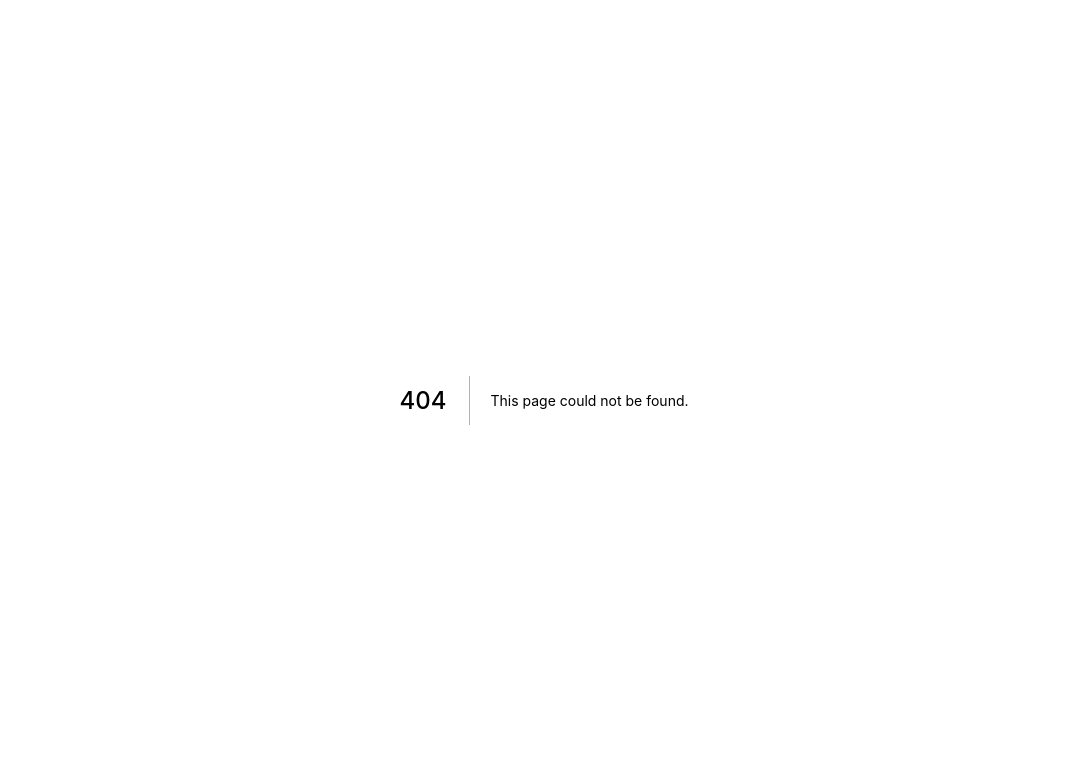
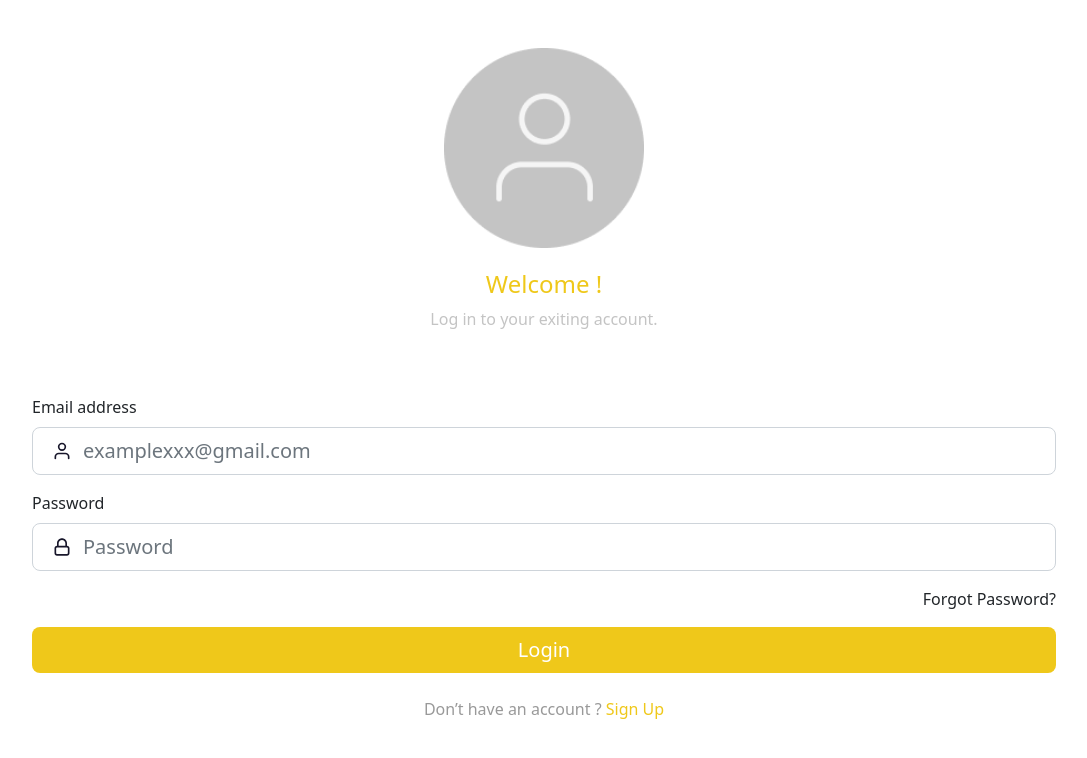
Before and after one commit to ilhamyusuf27/recipenation-next-js, a Next.js app: page /login in a window 1280 px wide. Before the commit this address had no page. Shown: the top 758 px of the page, without its empty margins (96-1183 px from the left). Built offline with nearby package versions, Linux system fonts and the light colour scheme.

Commit message:
[ADD] halaman login

```diff
--- a/package.json
+++ b/package.json
@@ -9,9 +9,12 @@
     "lint": "next lint"
   },
   "dependencies": {
+    "bootstrap": "^5.2.0",
     "next": "12.2.3",
     "react": "18.2.0",
-    "react-dom": "18.2.0"
+    "react-dom": "18.2.0",
+    "react-icons": "^4.4.0",
+    "sass": "^1.54.0"
   },
   "devDependencies": {
     "eslint": "8.20.0",
--- /dev/null
+++ b/pages/login.js
@@ -0,0 +1,59 @@
+/* eslint-disable react/no-unescaped-entities */
+import React from "react";
+import Image from "next/image";
+import loginStyle from "../styles/pages/login.module.scss";
+import { FiUser } from "react-icons/fi";
+import { CgLock } from "react-icons/cg";
+
+function login() {
+	return (
+		<div className={loginStyle.login}>
+			<div className="mb-5 text-center">
+				<Image src="/images/login-icon.png" alt="icons" width="200px" height="200px" />
+				<h4 className="mt-3">Welcome !</h4>
+				<p>Log in to your exiting account.</p>
+			</div>
+			<div className={loginStyle.formStyle}>
+				<form>
+					{/* Input email */}
+					<div className="mb-3">
+						<label htmlFor="email" className="form-label">
+							Email address
+						</label>
+						<div className={loginStyle.wrapper}>
+							<FiUser className={loginStyle.iconUser} size={20} color="#18172B" />
+							<input type="email" className="form-control form-control-lg" placeholder="examplexxx@gmail.com" id="email" required />
+						</div>
+					</div>
+
+					{/* Input password */}
+					<div className="mb-3">
+						<label htmlFor="password" className="form-label">
+							Password
+						</label>
+						<div className={loginStyle.wrapper}>
+							<CgLock className={loginStyle.iconUser} size={20} color="#18172B" />
+							<input type="password" className="form-control form-control-lg" placeholder="Password" id="password" required />
+						</div>
+					</div>
+					<div className={loginStyle.linkForgot}>
+						<a>Forgot Password?</a>
+					</div>
+
+					{/* Button Login */}
+					<div className="d-grid gap-2">
+						<button className="btn btn-primary btn-lg" type="submit">
+							Login
+						</button>
+					</div>
+
+					<p className={loginStyle.dontHaveAccount}>
+						Don’t have an account ? <a>Sign Up</a>
+					</p>
+				</form>
+			</div>
+		</div>
+	);
+}
+
+export default login;
--- a/styles/Home.module.css
+++ b/styles/Home.module.scss
@@ -1,3 +1,5 @@
+@import "./colors.module.scss";
+
 .container {
   padding: 0 2rem;
 }
@@ -29,7 +31,7 @@
 }
 
 .title a {
-  color: #0070f3;
+  color: $primary-color;
   text-decoration: none;
 }
 
--- /dev/null
+++ b/styles/colors.module.scss
@@ -0,0 +1,10 @@
+$primary-color: #EFC81A;
+$secondary-color: #F5F5F5;
+$bg-color: #ffffff;
+
+
+// Text Color
+$primary-text-color: #18172B;
+$secondary-text-color: #666666;
+$ternary-text-color: #999999;
+$input-text-color: #C4C4C4;
--- /dev/null
+++ b/styles/pages/login.module.scss
@@ -0,0 +1,70 @@
+@import '../colors.module.scss';
+
+.login {
+
+    display: flex;
+    align-items: center;
+    flex-direction: column;
+    margin-top: 3rem;
+    height: 100vh;
+
+    .linkForgot{
+        display: flex;
+        justify-content: flex-end;
+        margin-bottom: 1rem;
+    }
+
+    div h4 {
+        color: $primary-color;
+    }
+
+    div p {
+        color: $input-text-color;
+    }
+
+    div button {
+        background-color: $primary-color;
+        border: none;
+    }
+
+    div button:hover {
+        background-color: $bg-color;
+        border: 1px solid $primary-color;
+        color: $primary-color;
+    }
+
+    .formStyle {
+        width: 100%;
+        padding: 0 10%;
+    }
+
+    .dontHaveAccount{
+        margin-top: 1.5rem;
+        color: $ternary-text-color !important;
+        text-align: center;
+    }
+
+    .dontHaveAccount a{
+    color: $primary-color !important;
+    }
+
+    .wrapper{
+        position: relative;
+
+        .iconUser{
+            position: absolute;
+            top:30%;
+            left:20px;
+        }
+
+        input{
+            padding-left: 50px;
+        }
+
+        input:focus{
+            box-shadow: 0 0 0 0.25rem $primary-color;
+            padding-left: 50px;
+            border: none;
+        }
+    }
+}
```
Also changed, not shown: pages/_app.js (+4 -3 lines), pages/index.js (+10 -23 lines), public/images/login-icon.png (added), styles/globals.scss (renamed from styles/globals.css), 1 other file (tests, documents, lock files or other folders).
